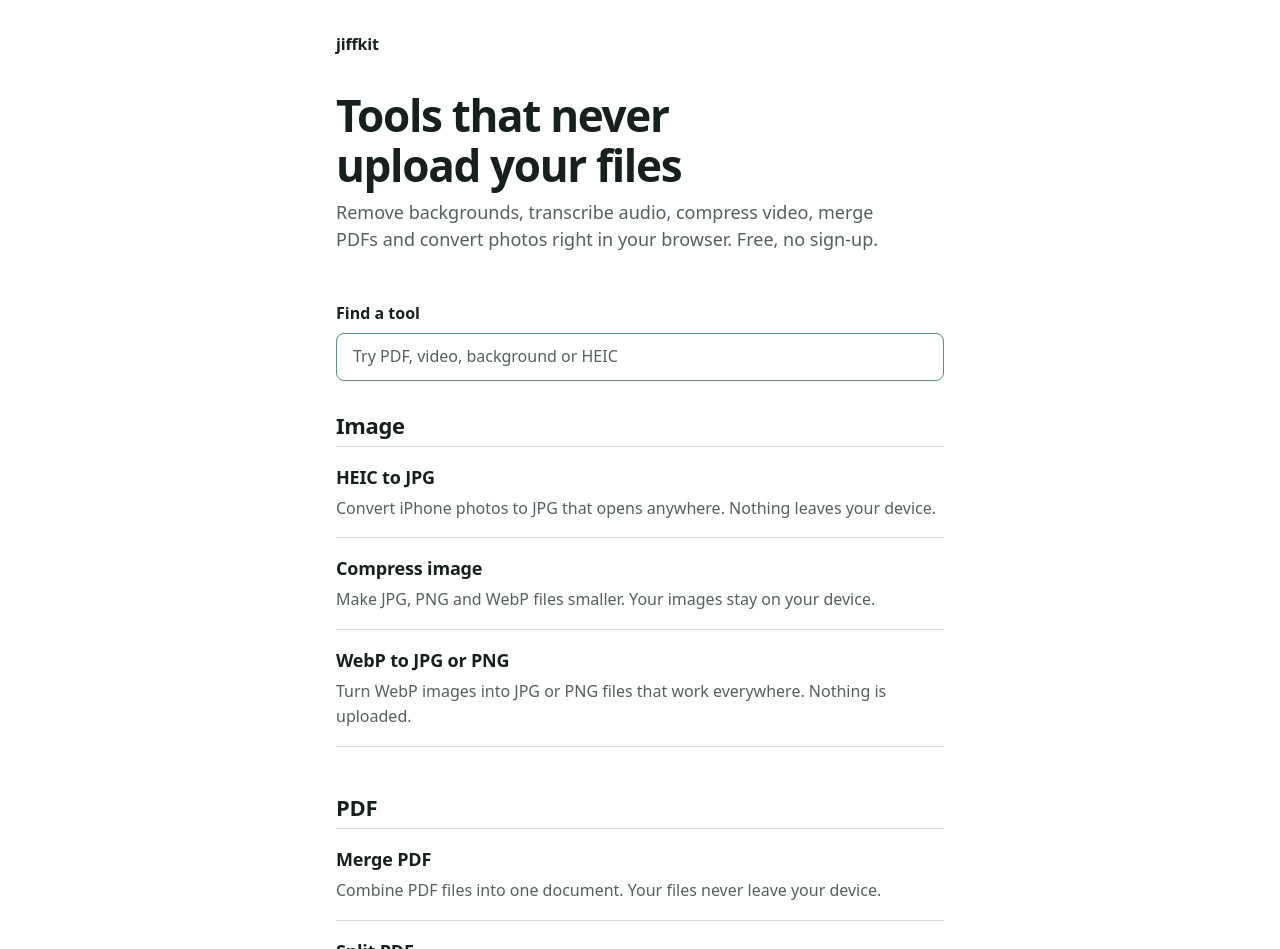
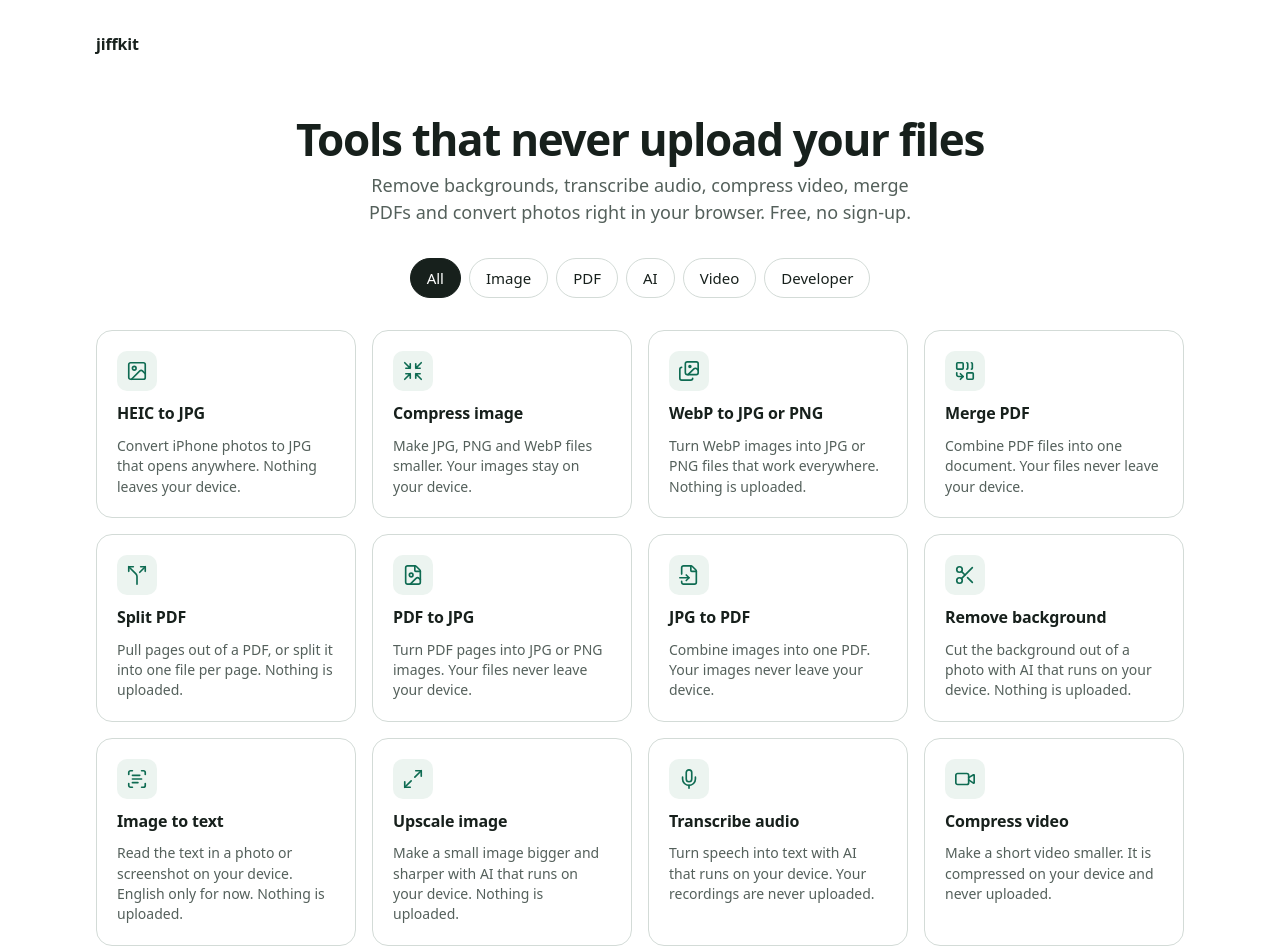
Before and after one commit to jami-yashwanth/jiffkit, an Astro site: page / in a window 1280 px wide. Shown: the top 949 px of the page. Built offline with nearby package versions, Linux system fonts and the light colour scheme; Astro itself is replaced by a stand-in of ours; no server answers.

Commit message:
feat: homepage tool grid with category chips
Co-Authored-By: Claude Opus 5.5 <noreply@anthropic.com>

```diff
--- /dev/null
+++ b/src/components/ToolCard.astro
@@ -0,0 +1,8 @@
+---
+import Icon from './Icon.astro';
+import type { Tool } from '../tools';
+
+interface Props { tool: Tool }
+const { tool } = Astro.props;
+---
+<a class="card" href={`/${tool.slug}/`}><span class="card-tile"><Icon slug={tool.slug} size={22} /></span><strong>{tool.h1}</strong><span class="card-sub">{tool.subhead}</span></a>
--- a/src/layouts/Base.astro
+++ b/src/layouts/Base.astro
@@ -7,8 +7,9 @@ interface Props {
   description: string;
   path: string; // e.g. "/heic-to-jpg/"
   jsonLd?: object;
+  wide?: boolean; // the homepage grid; every other page keeps the reading measure
 }
-const { title, description, path, jsonLd } = Astro.props;
+const { title, description, path, jsonLd, wide = false } = Astro.props;
 const plausibleDomain = import.meta.env.PUBLIC_PLAUSIBLE_DOMAIN;
 const canonical = new URL(path, Astro.site).href;
 ---
@@ -40,7 +41,7 @@ const canonical = new URL(path, Astro.site).href;
     {jsonLd && <script type="application/ld+json" set:html={jsonLdString(jsonLd)} />}
   </head>
   <body>
-    <div class="page">
+    <div class:list={['page', { 'page-wide': wide }]}>
       <nav class="site-nav"><a href="/">jiffkit</a></nav>
       <main><slot /></main>
       <footer class="site-footer">
--- a/src/pages/index.astro
+++ b/src/pages/index.astro
@@ -1,8 +1,12 @@
 ---
 import Base from '../layouts/Base.astro';
-import { CATEGORY_LABEL, TOOLS, type Category } from '../tools';
+import ToolCard from '../components/ToolCard.astro';
+import { TOOLS, type Category } from '../tools';
 
 const order: Category[] = ['image', 'pdf', 'ai', 'video', 'developer', 'qr'];
+const tools = order.flatMap((c) => TOOLS.filter((t) => t.category === c));
+// A chip shows these categories; Developer also covers the one QR tool.
+const chips: [string, string][] = [['All', ''], ['Image', 'image'], ['PDF', 'pdf'], ['AI', 'ai'], ['Video', 'video'], ['Developer', 'developer qr']];
 // The site name search engines show next to the result, in place of a brand suffix on every title.
 const website = { '@context': 'https://schema.org', '@type': 'WebSite', name: 'jiffkit', url: new URL('/', Astro.site).href };
 ---
@@ -11,40 +15,34 @@ const website = { '@context': 'https://schema.org', '@type': 'WebSite', name: 'j
   description="Free tools that run on your device: remove backgrounds, transcribe audio, compress video, merge PDFs and convert photos. Nothing is uploaded."
   path="/"
   jsonLd={website}
+  wide
 >
-  <h1>Tools that never upload your files</h1>
-  <p class="subhead">Remove backgrounds, transcribe audio, compress video, merge PDFs and convert photos right in your browser. Free,&nbsp;no&nbsp;sign-up.</p>
+  <div class="home-hero">
+    <h1>Tools that never upload your files</h1>
+    <p class="subhead">Remove backgrounds, transcribe audio, compress video, merge PDFs and convert photos right in your browser. Free,&nbsp;no&nbsp;sign-up.</p>
+  </div>
 
-  <label for="filter" class="subhead">Find a tool</label>
-  <input id="filter" class="filter" type="search" placeholder="Try PDF, video, background or HEIC" autocomplete="off" />
-
-  <div id="tools">
-    {order.map((c) => (
-      <section class="category">
-        <h2>{CATEGORY_LABEL[c]}</h2>
-        <ul class="tool-list">
-          {TOOLS.filter((t) => t.category === c).map((t) => (
-            <li data-name={`${t.h1} ${t.subhead}`.toLowerCase()}>
-              <a href={`/${t.slug}/`}><strong>{t.h1}</strong>{t.subhead}</a>
-            </li>
-          ))}
-        </ul>
-      </section>
+  <!-- Hidden until the script below runs: without JavaScript every card shows and no chip does nothing. -->
+  <div class="chips" role="group" aria-label="Filter tools" hidden>
+    {chips.map(([label, cats], i) => (
+      <button type="button" aria-pressed={i === 0 ? 'true' : 'false'} data-cats={cats}>{label}</button>
     ))}
   </div>
-  <p id="no-match" hidden>No tool matches that. Try "PDF", "video", "background" or "HEIC".</p>
+
+  <ul id="tools" class="card-grid">
+    {tools.map((t) => <li data-category={t.category}><ToolCard tool={t} /></li>)}
+  </ul>
 
   <script is:inline>
     (function () {
-      var i = document.getElementById('filter'), m = document.getElementById('no-match'), s = document.querySelectorAll('.category');
-      i.addEventListener('input', function () {
-        var q = i.value.trim().toLowerCase(), n = 0;
-        s.forEach(function (c) {
-          var k = 0;
-          c.querySelectorAll('li').forEach(function (li) { var h = li.dataset.name.indexOf(q) < 0; li.hidden = h; if (!h) k++; });
-          c.hidden = !k; n += k;
+      var g = document.querySelector('.chips'), bs = g.querySelectorAll('button'), lis = document.querySelectorAll('#tools li');
+      g.hidden = false;
+      bs.forEach(function (b) {
+        b.addEventListener('click', function () {
+          var cats = b.dataset.cats ? b.dataset.cats.split(' ') : null;
+          bs.forEach(function (o) { o.setAttribute('aria-pressed', String(o === b)); });
+          lis.forEach(function (li) { li.hidden = !!cats && cats.indexOf(li.dataset.category) < 0; });
         });
-        m.hidden = n > 0;
       });
     })();
   </script>
--- a/src/styles/tokens.css
+++ b/src/styles/tokens.css
@@ -128,24 +128,47 @@ section ol > li::marker { color: var(--accent); font-weight: 700; font-variant-n
 .tool-list a:hover strong { color: var(--accent); text-decoration: underline; text-decoration-thickness: 2px; text-underline-offset: 0.18em; }
 .tool-list a:focus-visible { outline-offset: 4px; }
 
-/* Homepage categories: a heading over each ruled list. */
-.category h2 { margin-top: var(--s6); margin-bottom: 0; }
-.category:first-child h2 { margin-top: var(--s5); }
-.category .tool-list { margin-top: var(--s2); }
+/* --- homepage: a wide page, a centred hero, category chips over a grid of tool cards --- */
+.page-wide { max-width: 70rem; }
+.home-hero { text-align: center; }
+.home-hero h1 { margin-top: var(--s4); }
+.home-hero .subhead { margin-inline: auto; }
 
-label[for='filter'] { display: block; margin: var(--s6) 0 var(--s2); color: var(--ink); font-size: 1rem; font-weight: 600; }
-.filter {
-  width: 100%; padding: var(--s2) var(--s3); font: inherit; color: var(--ink);
-  background: var(--paper); border: 1px solid var(--edge); border-radius: var(--radius); min-height: 48px;
+.chips { display: flex; flex-wrap: wrap; justify-content: center; gap: var(--s2); margin: var(--s5) 0; }
+.chips[hidden] { display: none; }
+.chips button {
+  min-height: 40px; padding: 0 var(--s3); font: inherit; font-size: 0.9375rem; color: var(--ink); cursor: pointer;
+  background: var(--paper); border: 1px solid var(--line); border-radius: 999px; transition: border-color var(--ease);
 }
-.filter::placeholder { color: var(--ink-muted); opacity: 1; }
-.filter::-webkit-search-cancel-button {
-  -webkit-appearance: none; appearance: none; width: 16px; height: 16px; cursor: pointer; background: var(--ink-muted);
-  -webkit-mask: var(--icon-x) center / contain no-repeat; mask: var(--icon-x) center / contain no-repeat;
+.chips button:hover { border-color: var(--ink); }
+.chips button[aria-pressed='true'] { background: var(--ink); border-color: var(--ink); color: var(--paper); }
+.chips button:focus-visible { outline-offset: 2px; border-radius: 999px; }
+
+.card-grid { list-style: none; padding: 0; margin: 0; display: grid; gap: var(--s3); grid-template-columns: repeat(2, minmax(0, 1fr)); }
+.card-grid li[hidden] { display: none; }
+.card {
+  display: flex; flex-direction: column; gap: 12px; height: 100%; box-sizing: border-box; padding: 20px;
+  border: 1px solid var(--line); border-radius: var(--radius-lg); color: var(--ink); text-decoration: none;
+  transition: border-color var(--ease);
 }
-.filter::-webkit-search-cancel-button:hover { background: var(--accent); }
-.filter:focus-visible { outline-offset: 0; border-color: var(--accent); border-radius: var(--radius); }
-#no-match { margin-top: var(--s4); color: var(--ink-muted); }
+.card:hover, .card:focus-visible { border-color: var(--accent); color: var(--ink); }
+.card:focus-visible { border-radius: var(--radius-lg); }
+.card strong { font-size: 1rem; font-weight: 700; letter-spacing: -0.01em; line-height: 1.3; }
+.card-tile {
+  display: flex; align-items: center; justify-content: center; width: 40px; height: 40px;
+  border-radius: 10px; background: var(--tint); color: var(--accent);
+}
+.card-sub { color: var(--ink-muted); font-size: 0.875rem; line-height: 1.45; }
+@media (min-width: 720px) { .card-grid { grid-template-columns: repeat(3, minmax(0, 1fr)); } }
+@media (min-width: 1024px) { .card-grid { grid-template-columns: repeat(4, minmax(0, 1fr)); } }
+@media (max-width: 719px) {
+  .chips { flex-wrap: nowrap; justify-content: flex-start; overflow-x: auto; scrollbar-width: none; margin-inline: calc(-1 * var(--s3)); padding-inline: var(--s3); }
+  .chips::-webkit-scrollbar { display: none; }
+  .chips button { flex: none; }
+  .card { min-height: 96px; padding: 14px; gap: 10px; }
+  .card-tile { width: 36px; height: 36px; }
+  .card-sub { display: none; }
+}
 
 /* --- drop zone island --- */
 [hidden] { display: none !important; }
```
Also changed, not shown: tests/e2e/home.spec.ts (+40 -30 lines), tests/e2e/screenshots.spec.ts (+4 -7 lines), tests/unit/build-output.test.ts (+23 -18 lines).
